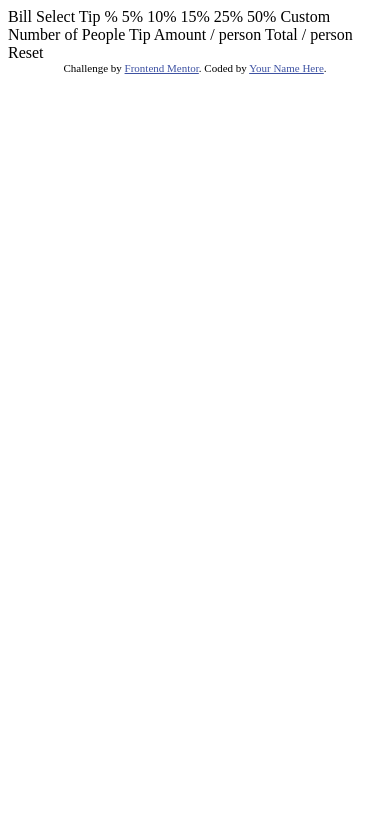
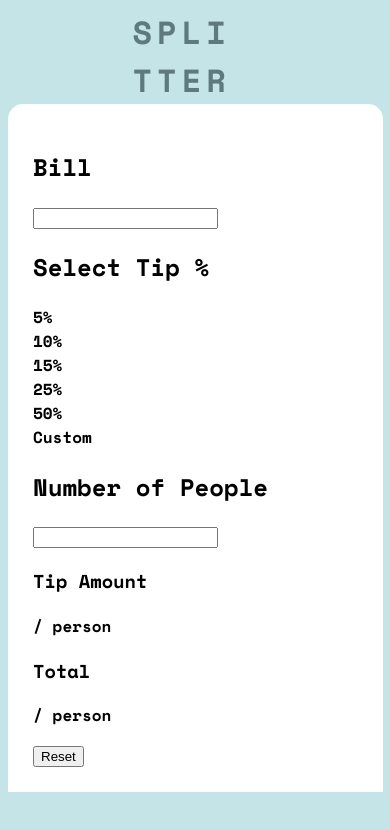
Before and after one commit to NicolasEngels/Frontend-Mentor, a plain HTML site: page tip-calculator-app-main/index.html in a window 390 px wide. Drawn offline with nearby package versions, Linux system fonts and the light colour scheme.

Commit message:
mobile css finish

```diff
--- a/tip-calculator-app-main/index.html
+++ b/tip-calculator-app-main/index.html
@@ -5,40 +5,44 @@
   <meta name="viewport" content="width=device-width, initial-scale=1.0"> <!-- displays site properly based on user's device -->
 
   <link rel="icon" type="image/png" sizes="32x32" href="./images/favicon-32x32.png">
+  <link rel="stylesheet" href="style.css">
+
+  <link rel="preconnect" href="https://fonts.googleapis.com">
+  <link rel="preconnect" href="https://fonts.gstatic.com" crossorigin>
+  <link href="https://fonts.googleapis.com/css2?family=Space+Mono:wght@700&display=swap" rel="stylesheet">
 
   <title>Frontend Mentor | Tip calculator app</title>
 
-  <!-- Feel free to remove these styles or customise in your own stylesheet 👍 -->
-  <style>
-    .attribution { font-size: 11px; text-align: center; }
-    .attribution a { color: hsl(228, 45%, 44%); }
-  </style>
 </head>
 <body>
+  <h1>SPLI</h1>
+  <h1>TTER</h1>
+  <main>
+    <h2>Bill</h2>
+    <input type="texte "id="prix" name="prix" ></input>
 
-  Bill
+    <h2>Select Tip %</h2>
+    <div id="pourcentage">
+      <div>5%</div>
+      <div>10%</div>
+      <div>15%</div>
+      <div>25%</div>
+      <div>50%</div>
+      <div>Custom</div>
+    </div>
 
-  Select Tip %
-  5%
-  10%
-  15%
-  25%
-  50%
-  Custom
+    <h2>Number of People</h2>
+    <input type="texte "id="nbPeople" name="nbPeople" ></input>
 
-  Number of People
+    <div>
+      <h3>Tip Amount</h3>
+      <p>/ person</p>
 
-  Tip Amount
-  / person
+      <h3>Total</h3>
+      <p>/ person</p>
 
-  Total
-  / person
-
-  Reset
-
-  <div class="attribution">
-    Challenge by <a href="https://www.frontendmentor.io?ref=challenge" target="_blank">Frontend Mentor</a>.
-    Coded by <a href="#">Your Name Here</a>.
-  </div>
+      <button>Reset</button>
+    </div>
+  </main>
 </body>
 </html>
--- /dev/null
+++ b/tip-calculator-app-main/style.css
@@ -0,0 +1,21 @@
+body{
+    background-color: hsl(185, 41%, 84%);
+    font-family: 'Space Mono', monospace;
+}
+
+h1{
+    margin: auto;
+    text-transform: uppercase;
+    width: 125px;
+    color: hsl(186, 14%, 43%);
+    letter-spacing: 5px;
+}
+
+main{
+    background-color: white;
+    width: 325px;
+    margin: auto;
+    border-top-left-radius: 15px;
+    border-top-right-radius: 15px;
+    padding: 25px;
+}
```
